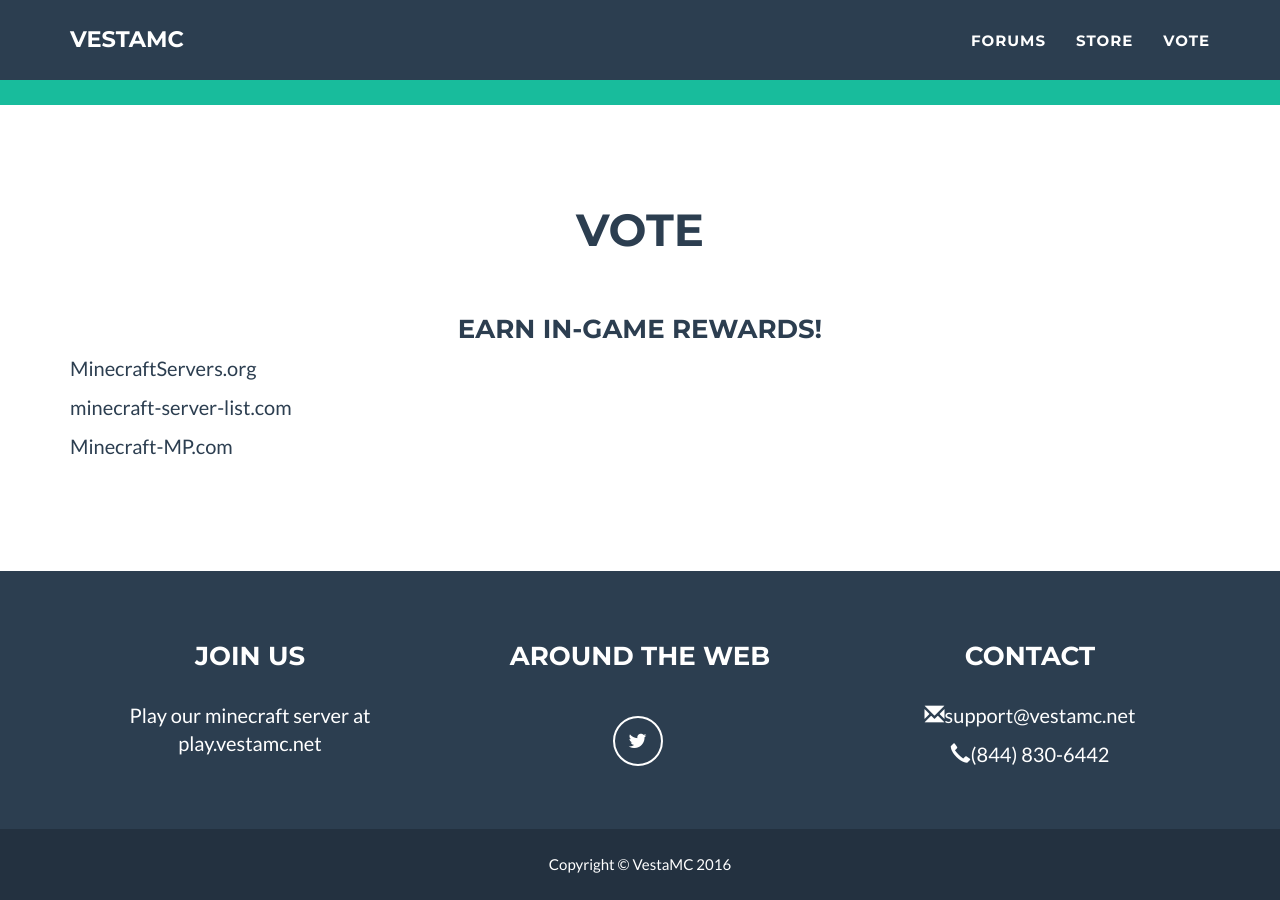
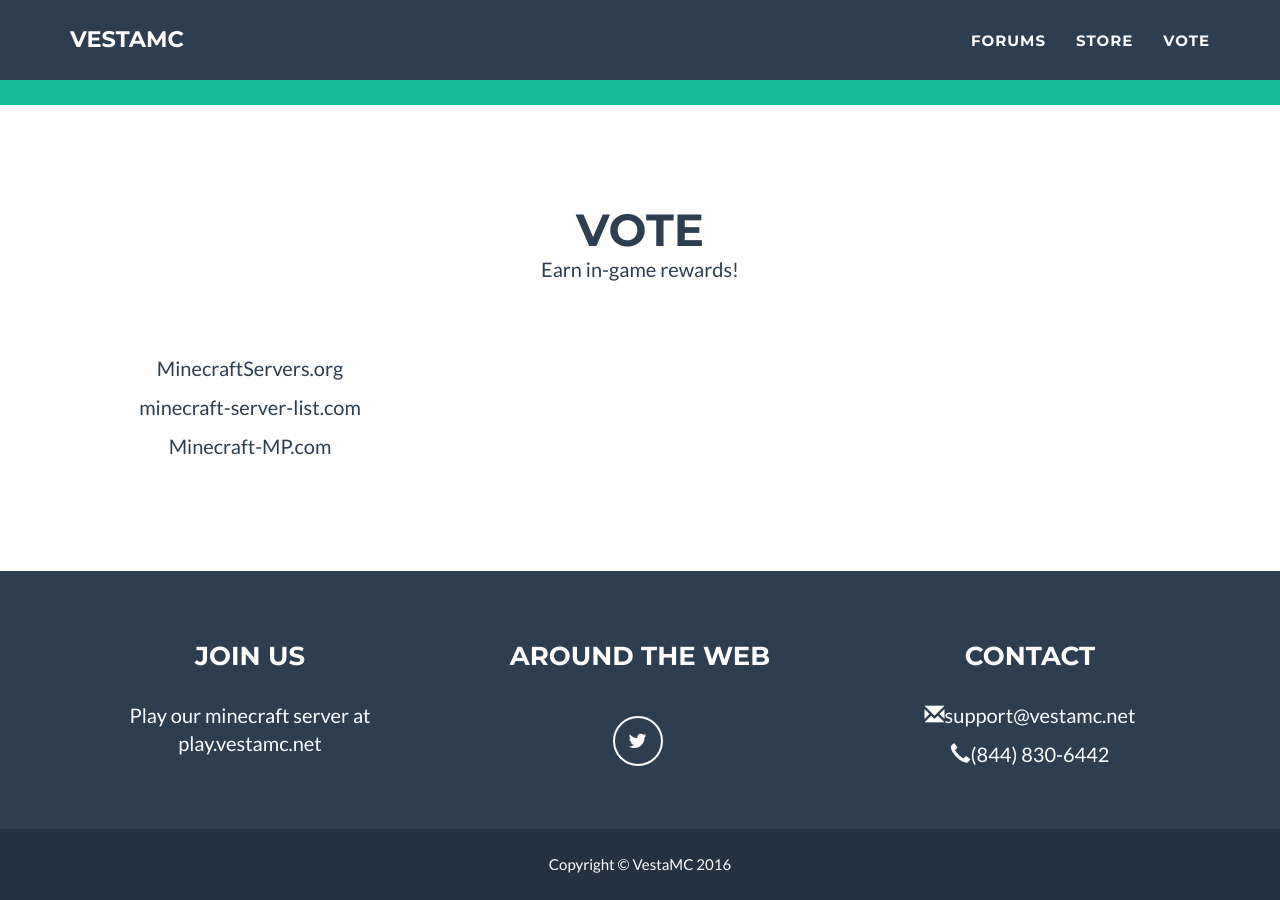
Before and after one commit to Mercaturas/Mercaturas.github.io, a Jekyll site: the page built from index.html, in a window 1280 px wide and 900 px high, scrolled down 774 px. Built offline with Jekyll 4.4.1, drawn with Linux system fonts in a browser that asks for light colours; nearby versions of some CDN libraries; library files that are not in the unit come from our copies.

Commit message:
Update about.html

```diff
--- a/_includes/about.html
+++ b/_includes/about.html
@@ -4,12 +4,12 @@
             <div class="row">
                 <div class="col-lg-12 text-center">
                     <h2>Vote</h2>
-                    <hr class="star-light">
-                    <h3>Earn in-game rewards!</h3>
+                    <p>Earn in-game rewards!</p>
                 </div>
             </div>
             <div class="row">
-                <div class="col-lg-4">
+             <hr class="star-light">
+                <div class="col-lg-4" style="text-align:center">
                     <p>MinecraftServers.org</p>
                     <p>minecraft-server-list.com</p>
                     <p>Minecraft-MP.com</p>
```
